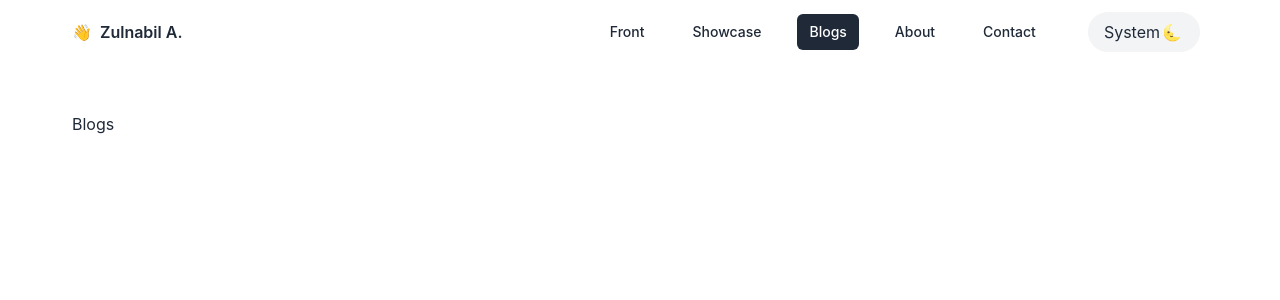
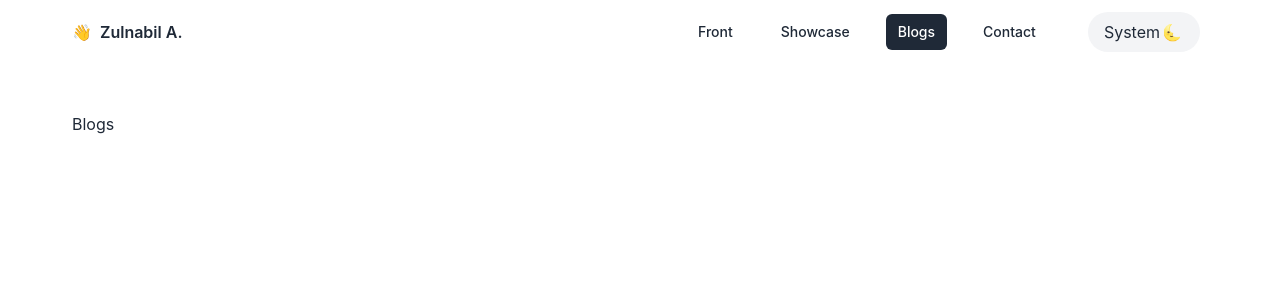
Before and after one commit to zulnabil/personal-page, a Next.js app: page /blogs in a window 1280 px wide. Shown: the top 300 px of the page. Built offline with nearby package versions, Linux system fonts and the light colour scheme.

Commit message:
fix: remove about page

```diff
--- a/constants/menus.ts
+++ b/constants/menus.ts
@@ -12,10 +12,6 @@ const menus = [
     path: '/blogs'
   },
   {
-    name: 'About',
-    path: '/about'
-  },
-  {
     name: 'Contact',
     path: '/contact'
   },
--- a/pages/about.tsx
+++ /dev/null
@@ -1,15 +0,0 @@
-import Head from 'next/head'
-import Layout from 'components/layout/Layout'
-
-export default function About() {
-  return (
-    <div>
-      <Head>
-        <title>Zulnabil | About</title>
-        <link rel="icon" href="/favicon.ico" />
-      </Head>
-
-      <Layout>About</Layout>
-    </div>
-  )
-}
```
